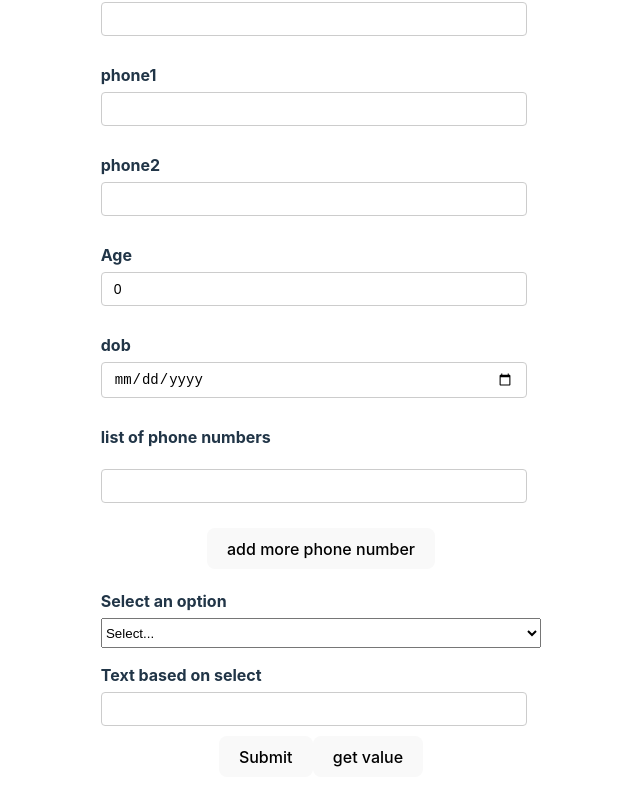
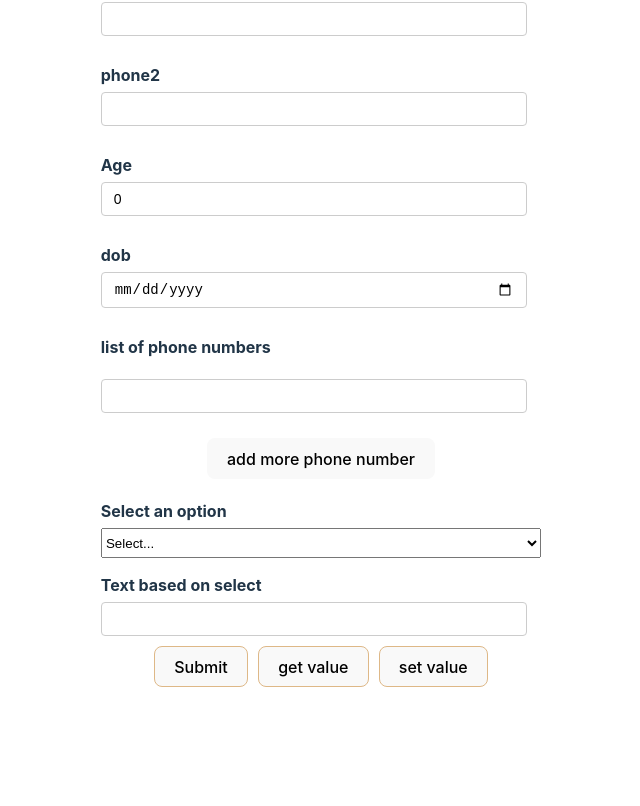
Before and after one commit to phuocthang23/react-hook-form, a React (Vite) app: page / in a window 1280 px wide. Shown: the part 664-1470 px from the top of the page, without its empty margins (319-959 px from the left). After the commit the page ends 1383 px from the top, so only its background shows below. Built offline with nearby package versions, Linux system fonts and the light colour scheme.

Commit message:
home 8 -7

```diff
--- a/src/App.css
+++ b/src/App.css
@@ -42,3 +42,13 @@ input[type="date"] {
   margin-bottom: 5px;
   margin-top: 20px;
 }
+
+.button-click {
+  display: flex;
+  justify-content: center;
+  gap: 10px;
+}
+
+.button-click button {
+  border: 1px solid burlywood;
+}
--- a/src/components/Form.tsx
+++ b/src/components/Form.tsx
@@ -1,6 +1,6 @@
 import { useForm, useFieldArray } from "react-hook-form";
 import { DevTool } from "@hookform/devtools";
-// import { useEffect } from "react";
+import { useEffect } from "react";
 
 let renderCount = 0;
 type formValues = {
@@ -43,7 +43,15 @@ const FormComponent = () => {
     },
   });
 
-  const { register, control, handleSubmit, formState, watch, getValues } = form;
+  const {
+    register,
+    control,
+    handleSubmit,
+    formState,
+    watch,
+    getValues,
+    setValue,
+  } = form;
 
   // fieldArray
   const { fields, append, remove } = useFieldArray({
@@ -61,16 +69,24 @@ const FormComponent = () => {
   const watchedSelectOption = watch("selectOption");
 
   // watch callback
-  // useEffect(() => {
-  //   const subscription = watch((value) => {
-  //     console.log(value);
-  //   });
-  //   return () => subscription.unsubscribe();
-  // }, [watch]);
+  useEffect(() => {
+    if (watchedSelectOption === "1") {
+      setValue("textBasedOnSelect", "Đã chọn 1");
+    } else if (watchedSelectOption === "2") {
+      setValue("textBasedOnSelect", "Đã chọn 2");
+    } else {
+      setValue("textBasedOnSelect", "");
+    }
+  }, [watchedSelectOption]);
 
   // getValue
   const hanldeGetValue = () => {
-    console.log(getValues());
+    console.log(getValues("username"));
+  };
+
+  // setValue
+  const hanldeSetValue = () => {
+    setValue("username", "");
   };
 
   return (
@@ -121,20 +137,7 @@ const FormComponent = () => {
           />
           <p className="error">{errors.email?.message as string}</p>
         </div>
-        <div>
-          <label htmlFor="channel">Channel</label>
-          <input
-            type="text"
-            id="channel"
-            {...register("channel", {
-              required: {
-                value: true,
-                message: "invalid channel name",
-              },
-            })}
-          />
-          <p className="error">{errors.channel?.message as string}</p>
-        </div>
+
         <div>
           <label htmlFor="channel">Channel</label>
           <input
@@ -286,23 +289,15 @@ const FormComponent = () => {
 
         <div>
           <label htmlFor="textBasedOnSelect">Text based on select</label>
-          <input
-            type="text"
-            {...register("textBasedOnSelect")}
-            value={
-              watchedSelectOption === "1"
-                ? "Đã chọn 1"
-                : watchedSelectOption === "2"
-                ? "Đã chọn 2"
-                : ""
-            }
-            readOnly
-          />
+          <input type="text" {...register("textBasedOnSelect")} readOnly />
         </div>
-        <div>
+        <div className="button-click">
           <button>Submit</button>
           <button type="button" onClick={hanldeGetValue}>
             get value
+          </button>
+          <button type="button" onClick={hanldeSetValue}>
+            set value
           </button>
         </div>
       </form>
```
